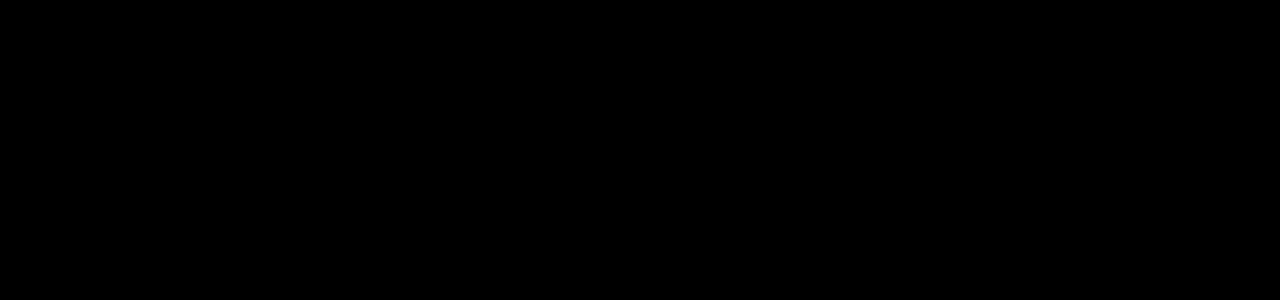
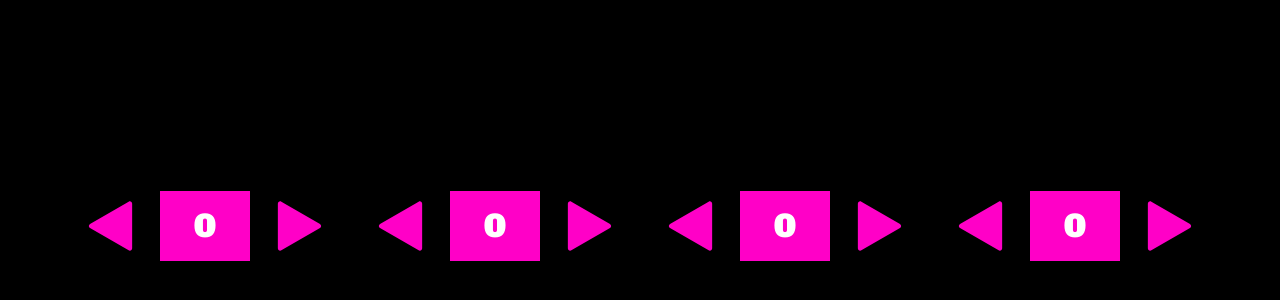
Before and after one commit to Albini-Julie/site_interactif, a Nuxt app: page / in a window 1280 px wide. Shown: the part 1732-2032 px from the top of the page. Before the commit the page ends 816 px from the top, so only its background shows below. Built offline with nearby package versions, Linux system fonts and the light colour scheme.

Commit message:
feat(bloc-recherche) : mise en place des sélecteurs de chiffre + des chiffres cachés

```diff
--- a/components/background.vue
+++ b/components/background.vue
@@ -67,7 +67,7 @@
   top: 0;
   left: 0;
   width: 100%;
-  height: 100vh;
+  height: 100%;
   z-index: 1;
 }
 a img.icon {
--- /dev/null
+++ b/components/bloc-recherche.vue
@@ -0,0 +1,71 @@
+<template>
+  <div class="bloc-recherche__noir">
+    <div class="bloc-recherche__numero1 numero">
+      <p class="bloc-recherche__text">5</p>
+    </div>
+    <div class="bloc-recherche__numero2 numero">
+      <p class="bloc-recherche__text">2</p>
+    </div>
+    <div class="bloc-recherche__numero3 numero">
+      <p class="bloc-recherche__text">9</p>
+    </div>
+    <div class="bloc-recherche__numero4 numero">
+      <p class="bloc-recherche__text">6</p>
+    </div>
+  </div>
+  <div class="bloc-recherche">
+    <Chiffre />
+    <Chiffre />
+    <Chiffre />
+    <Chiffre />
+  </div>
+</template>
+
+<style scoped lang="scss">
+.numero {
+  color: black;
+  font-family: Alfa;
+  font-size: 30px;
+}
+
+.bloc-recherche {
+  display: flex;
+  justify-content: center;
+
+  &__text:hover {
+    color: white;
+  }
+
+  &__numero1 {
+    display: flex;
+    justify-content: center;
+    margin-top: 300px;
+    transition: 2s;
+  }
+
+  &__numero2 {
+    display: flex;
+    justify-content: center;
+    margin-right: 500px;
+    margin-top: 500px;
+  }
+
+  &__numero3 {
+    display: flex;
+    justify-content: center;
+    margin-top: 300px;
+  }
+
+  &__numero4 {
+    display: flex;
+    margin-top: 300px;
+  }
+
+  &__noir {
+    background-color: black;
+    height: 100vh;
+  }
+}
+</style>
+
+<script setup></script>
--- /dev/null
+++ b/components/chiffre.vue
@@ -0,0 +1,54 @@
+<template>
+  <div class="chiffre">
+    <IconsFleche
+      :color="finalcolor"
+      class="chiffre__fleche"
+      @click="updateNumber('moins')"
+    />
+    <div class="chiffre__bloc">
+      <p class="chiffre__text">{{ nombre }}</p>
+    </div>
+    <IconsFleche :color="finalcolor" @click="updateNumber('plus')" />
+  </div>
+</template>
+
+<script setup>
+import { ref } from "vue";
+import { finalcolor } from "../config";
+var nombre = ref(0);
+
+function updateNumber(action) {
+  if (action === "moins" && nombre.value > 0) {
+    nombre.value -= 1;
+  } else if (action === "plus") {
+    nombre.value += 1;
+  }
+}
+</script>
+
+<style lang="scss" scoped>
+.chiffre {
+  display: flex;
+  align-items: center;
+  &__bloc {
+    background-color: v-bind(finalcolor);
+    width: 40px;
+    height: 40px;
+    display: flex;
+    padding: 15px 25px;
+    justify-content: center;
+    align-items: center;
+  }
+
+  &__fleche {
+    transform: rotate(180deg);
+  }
+
+  &__text {
+    font-family: Alfa;
+    color: white;
+    font-size: 30px;
+    margin: 0px;
+  }
+}
+</style>
--- /dev/null
+++ b/components/icons/fleche.vue
@@ -0,0 +1,19 @@
+<template>
+  <svg
+    fill="none"
+    xmlns="http://www.w3.org/2000/svg"
+    style="width: 100px; height: 100px; position: relative"
+    preserveAspectRatio="none"
+  >
+    <path
+      d="M31.3561 25.677L69.9811 47.977C71.5381 48.876 71.5381 51.124 69.9811 52.023L31.3561 74.323C29.7991 75.222 27.8521 74.098 27.8521 72.3V27.7C27.8521 25.902 29.7981 24.778 31.3561 25.677Z"
+      :fill="color"
+    ></path>
+  </svg>
+</template>
+
+<script setup>
+defineProps({
+  color: String,
+});
+</script>
--- a/pages/index.vue
+++ b/pages/index.vue
@@ -21,6 +21,8 @@
       text="Choisir cette couleur"
     />
   </div>
+
+  <BlocRecherche />
 </template>
 
 <style lang="scss">
```
